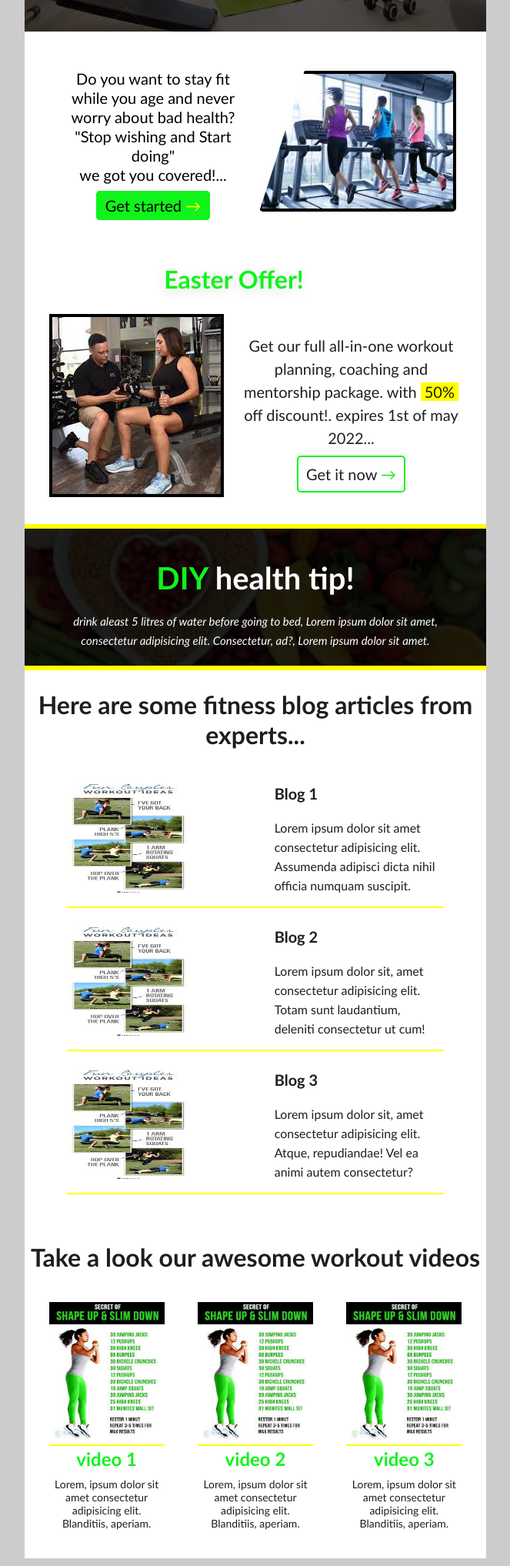
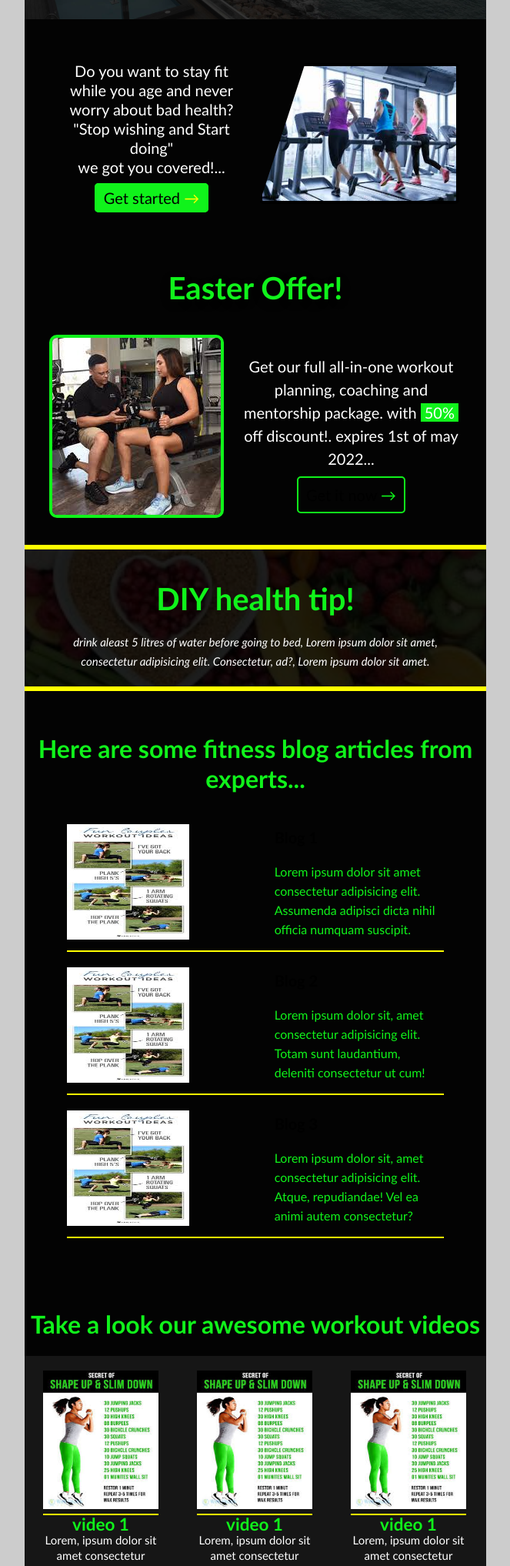
Before and after one commit to EMMATTX/fitness-and-workout-email-template, a plain HTML site: page index.html in a window 1280 px wide. Shown: the part 427-2462 px from the top of the page at 77% size, without its empty margins (308-971 px from the left). Drawn offline with Linux system fonts and the light colour scheme.

Commit message:
tweaks for responsiveness

```diff
--- a/index.html
+++ b/index.html
@@ -64,7 +64,7 @@
 		.main{
 
 			max-width: 600px;
-			background-color: #ffffff;
+			background-color: #000000e1;
 			font-family: sans-serif;
 			color: #000000;
 			/* border: #808080 3px solid !important; */
@@ -79,7 +79,7 @@
 		.two-columns .column{
 			width: 100%;
 			max-width: 300px;
-			display: inline ;
+			display: inline-block;
 			vertical-align: top;
 			text-align: center;
 		}
@@ -126,6 +126,50 @@
 			cursor: pointer;
 
 		}
+
+		.cta-content>p{
+			padding: 5px 0 15px 0 !important;
+		}
+
+		.cta-img{
+			clip-path: polygon(23% 0, 100% 0%, 100% 100%, 0 100% );
+			width: 275px;
+			max-width: 100%;
+			margin: 7px 0;
+			border-radius: 5px;
+			border-top: 4px #000000 solid;
+			border-right: 4px #000000 solid;
+			border-bottom: 4px #000000 solid;
+			border-left: 4px #000000 solid;
+		}
+
+		.three-columns{
+			text-align: center;
+			font-size: 0;
+			padding: 15px 0 25px;
+		}
+
+		.three-columns .column{
+			width: 100%;
+			max-width: 200px;
+			display: inline-block;
+			vertical-align: top;
+			text-align: center;
+			background-color: #1a1919e1;
+		}
+
+		.three-columns .padding{
+			padding: 15px;
+
+		}
+
+		.three-columns .content{
+			font-size: 15px;
+			line-height: 20px;
+			padding: 0 5px;
+		}
+
+
 		.two-columns .last p{
 			font-size: 20px;
 		}
@@ -165,9 +209,9 @@
 
 
 
-		@media screen and  (max-width:450px) {
+		@media screen and (max-width:450px) {
 			.main{
-				max-width: 100% !important;
+				width: 100% !important;
 				font-size: 100% !important;
 
 			}
@@ -179,6 +223,69 @@
 
 			.banner{
 				max-width: 100% !important;
+				height: auto;
+			}
+
+			.banner-con{
+				font-size: 100% !important;
+
+			}
+
+			.cta-two-columns {
+				text-align: center;
+				font-size: 0;
+
+			}
+
+			.cta-two-columns  .cta-column{
+				width: 100%;
+				display: inline-block;
+				vertical-align: top;
+				text-align: center;
+
+			}
+
+			.cta-content > p{
+				padding: 5px 20px 15px !important;
+			}
+
+			.cta-img{
+				clip-path: polygon(0 0, 100% 0%, 100% 100%, 0 100% );
+				width: 275px;
+				max-width: 100%;
+				margin: 7px 0;
+				border-radius: 5px;
+				border-top: 4px #000000 solid;
+				border-right: 4px #000000 solid;
+				border-bottom: 4px #000000 solid;
+				border-left: 4px #000000 solid;
+			}
+
+			.cta-coach-two-columns{
+				text-align: center;
+				font-size: 0;
+
+			}
+
+			.cta-coach-two-columns  .cta-coach-column{
+				width: 100%;
+				display: inline-block;
+				vertical-align: top;
+				text-align: center;
+
+			}
+
+			.blog-mobile-two-columns{
+				text-align: center;
+				font-size: 0;
+			}
+
+			.blog-mobile-two-columns  .blog-mobile-column{
+				width: 100%;
+				display: inline-block;
+				vertical-align: top;
+				text-align: center;
+
 			}
 
 		}
@@ -192,7 +299,7 @@
 	<center class="wrapper">
 
 		<!--preheader-->
-		<table width="100%" align="center" role="presentation" border="0" cellpadding="0" cellspacing="4" border-collapse="0" style="padding: 10px 0 !important;" class="preheader">
+		<table width="100%" align="center" role="presentation" border="0" cellpadding="0" cellspacing="0" border-collapse="0" style="padding: 10px 0 !important;" class="preheader">
 			<tr>
 				<td align="right" style="padding: 10px !important;">
 					<a title="browser view" href="#" style="text-decoration: underline; color: #000000e1;">
@@ -275,12 +382,12 @@
 			<!--banner with motivational quotes on top-->
 
 			<tr>
-				<td align="center" class="banner" style="background:  url(/img/banner1.jpeg) no-repeat center center/cover;">
+				<td align="center" class="banner" style="background:  url(/img/home-3.jpg) no-repeat center center/cover;">
 
-					<table role="presentation" width="100%" border="0" cellpadding="0" cellspacing="4"  border-collapse="0" class="banner-con" style=" padding: 40px 20px;">
+					<table role="presentation" width="100%" border="0" cellpadding="0" cellspacing="0"  border-collapse="0" class="banner-con" style=" padding: 40px 20px;">
 						<tr>
 							<td>
-								<h1 style="padding: 10px 30px 40px 30px; line-height: 55px">The <em style="color: #10f31b; font-style: italic;">greatest</em> asset you can have in a <span style="color: #ffff00;">life</span> time is <br/><strong style="font-weight:bolder; color: #10f31b;">"Good Health"</strong></h1>
+								<h1 style="padding: 10px 30px 40px !important; line-height: 55px">The <em style="color: #10f31b; font-style: italic;">greatest</em> asset you can have in a <span style="color: #ffff00;">life</span> time is <br/><strong style="font-weight:bolder; color: #10f31b;">"Good Health"</strong></h1>
 							</td>
 						</tr>
 
@@ -296,22 +403,25 @@
 
 			<!--1st call-to-action-->
 			<tr>
-				<td align="center" style="background-color: #ffffff">
-					<table align="center" width="90%" style="padding: 0; margin: 30px 10px; border-radius: 10px !important;" border="0" cellpadding="0" cellspacing="4"  border-collapse="0">
+				<td align="center" style="background-color: #000000e1">
+
+					<table align="center" width="100%" style="padding:40px 30px; border-radius: 10px !important;" border="0" cellpadding="0" cellspacing="0"  border-collapse="0" class="cta-two-columns">
 
 						<tr>
-							<td align="center" valign="middle" width="50%"  style=" float: left; padding: 10px;">
+
+							<td align="center"  width="50%"  style="float: right;vertical-align: bottom; padding: 10px 5px;" class="cta-column">
+								<img src="/img/banner2.jpeg" width="275" height="183" alt="people at the gym" class="cta-img">
+							</td>
+
+
+							<td align="center" valign="middle" width="50%"  style=" float: left; padding: 10px;" class="cta-column">
 								<div class="cta-content">
 
-									<p style="padding: 5px 0 15px 0 !important; line-height: 25px !important; color: #000000; font-size: 20px !important;">Do you want to stay fit while you age and never worry about bad health?<br>"Stop wishing and Start doing"<br> we got you covered!...</p>
+									<p style=" line-height: 25px !important; color: #ffffff; font-size: 20px !important;">Do you want to stay fit while you age and never worry about bad health?<br>"Stop wishing and Start doing"<br> we got you covered!...</p>
 
 									<a href="#" style="padding: 5px 10px !important; font-size: 20px; border: #10f31b 2px solid; border-radius:5px; color: #000000;">Get started <span style="color:#ffff00;">&rarr;</span></a>
 
 								</div>
-							</td>
-
-							<td align="right"  width="50%"  style="float: right;vertical-align: bottom; padding: 10px 5px;">
-								<img style="clip-path: polygon(23% 0, 100% 0%, 100% 100%, 0 100% );width: 275px; max-width: 100%; margin: 7px 0; border-radius: 5px; border-top: 4px #000000 solid;border-right: 4px #000000 solid;border-bottom: 4px #000000 solid; border-left: 4px #000000 solid;" src="/img/banner2.jpeg" width="275" height="183" alt="people at the gym">
 							</td>
 
 						</tr>
@@ -322,36 +432,35 @@
 
 			<!--easter offer and services section-->
 			<tr>
-				<td class="offer" style="text-align: center; background-color: #ffffff; padding:0 20px 20px !important;">
+				<td class="offer" style="text-align: center; background-color: #000000e1; padding:0 20px 20px !important;">
 
-					<table role="presentation" width="90%" align="center" cellpadding="0" cellspacing="4" border="0" border-collapse="0">
-						<tr>
-							<td height="6" align="left" style="background-color: #ffff00; ">
-							</td>
-							<td align="center">
-								<h1 style="padding: 10px !important; color: #10f31b; text-align: center;text-shadow: 0 4px 15px rgba(0, 0, 0, .15)!important;">Easter <strong>Offer!</strong></h1>
-
-							</td>
-
-							<td height="6" align="right" style="background-color: #ffff00; ">
-							</td>
-						</tr>
-					</table>
-
-					<table align="center" cell-padding="0" cell-spacing="0" border="0" border-collapse="0" role="presentation" width="100%" style="border-radius: 10px !important;">
+					<table role="presentation" width="100%" align="center" cellpadding="0" cellspacing="0" border="0" border-collapse="0">
 
 						<tr>
 
-							<td style="padding: 10px; border:none">
-								<img style=" border-top: 4px #000000 solid;border-right: 4px #000000 solid;border-bottom: 4px #000000 solid; border-left: 4px #000000 solid;" src="/img/coach.jpeg" alt="workout coach instructing">
+							<td align="center" style="padding: 15px 0 !important;">
+								<h1 style="padding: 10px !important; color: #10f31b; text-align: center;text-shadow: 0 4px 15px rgba(0, 0, 0, .15)!important; font-size: 40px;">Easter <strong>Offer!</strong></h1>
+
+							</td>
+						</tr>
+
+
+					</table>
+
+					<table align="center" cell-padding="0" cell-spacing="0" border="0" border-collapse="0" role="presentation" width="100%" style="border-radius: 10px !important;" class="cta-coach-two-columns">
+
+						<tr>
+
+							<td style="padding: 10px; border:none" class="cta-coach-column">
+								<img style="border-radius: 10px; border-top: 4px #10f31b solid;border-right: 4px #10f31b solid;border-bottom: 4px #10f31b solid; border-left: 4px #10f31b solid;" src="/img/coach.jpeg" alt="workout coach instructing">
 							</td>
 
-							<td style="padding: 10px 10px 5px !important;">
+							<td style="padding: 10px 10px 5px !important;" class="cta-coach-column">
 
-								<p style="padding: 0 0 20px !important; color: #000000e1; font-size: 20px; line-height: 30px; ">
+								<p style="padding: 0 0 20px !important; color: #ffffff; font-size: 20px; line-height: 30px; ">
 
 									Get our full all-in-one workout planning, coaching and mentorship package.
-									with <span style="background-color:#ffff00; padding: 0 5px;">50%</span> off discount!. expires 1st of may 2022...
+									with <span style="background-color:#10f31b; padding: 0 5px;">50%</span> off discount!. expires 1st of may 2022...
 
 								</p>
 
@@ -378,14 +487,14 @@
 
 			<!--DIY, tip and advice-->
 			<tr>
-				<td style="text-align:center; background: url(/img/pro-tip-banner.jpeg) no-repeat center center/cover; width: 600px; max-width: 100%;" >
+				<td style="text-align:center; background: url(/img/pro-tip-banner.jpeg) no-repeat center center/cover; max-width: 100%;" >
 
 
 
 					<div style="background-color: #000000e1; top: 0;
 					left: 0; color: #ffffff; ">
 
-						<h2 style="padding: 40px 0 10px; font-size: 40px; font-weight: bolder;"><span style="color: #10f31b;">DIY</span> health tip!</h2>
+						<h2 style="color: #10f31b;padding: 40px 0 10px; font-size: 40px; font-weight: bolder;"><span style="color: #10f31b;">DIY</span> health tip!</h2>
 
 						<p style="font-style: italic; font-size: 15px; line-height: 25px; padding: 10px 30px 20px;">
 							drink aleast 5 litres of water before going to bed,
@@ -402,17 +511,18 @@
 
 			<!--border-->
 			<tr style="margin: 15px 0 0 10px">
-				<td height="6" width="400" align="center" style="background-color: #ffff00; "></td>
+				<td height="6" width="400" align="center" style="background-color: #ffff00; ">
+				</td>
 
 			</tr>
 
 
 			<!--blog post section with 1col3row(2col->image and blog description resp #stacked)->mobile and 1col3row(2col->image and blog description resp side-by-side)->desltop/tablet-->
 			<tr>
-				<td align="center" style="color: #000000e1; background-color: #ffffff; ">
+				<td align="center" style="color: #10f31b; background-color: #000000e1; padding: 30px 0 !important; ">
 
 					<!--one column mobile view-->
-					<table align="center" role="presentation" width="96%" cellspacing="0" border="0" cellpadding="0" style="background-color: #ffffff; border-radius: 10px; padding: 25px 0 0;" class="desktop-column mobile-column">
+					<table align="center" role="presentation" width="96%" cellspacing="0" border="0" cellpadding="0" style="padding: 25px 0 0;">
 
 						<tr>
 							<td align="center" class="blog">
@@ -430,12 +540,12 @@
 
 												<!--two columns-->
 												<tr>
-													<td style="display: inline;">
+													<td  class="blog-mobile-two-columns">
 
 														<!--left column-->
-														<table role="presentation" width="47%" align="left" cellspacing="0" border="0" cellpadding="0" >
+														<table role="presentation" width="47%" align="left" cellspacing="0" border="0" cellpadding="0" class="blog-mobile-column">
 															<tr>
-																<td align="left" class="image">
+																<td class="image">
 																	<img src="/img/blogpost1.jpeg" alt="" width="159" height="150" style="width: 159px; height: 150px; max-width: 100%;">
 
 
@@ -444,7 +554,7 @@
 														</table>
 
 														<!--right column-->
-														<table role="presentation" width="47%" align="right" cellspacing="0" border="0" cellpadding="0">
+														<table role="presentation" width="47%" align="right" cellspacing="0" border="0" cellpadding="0" class="blog-mobile-column">
 															<tr>
 																<td align="left" class="content">
 																	<a href="" target="_blank" style="text-decoration: none; font-weight: bolder; "><p style="color: #000000e1; padding: 5px 10px;font-size: 20px;">Blog 1</p></a>
@@ -456,7 +566,7 @@
 
 
 														<!--blog1 border-->
-														<table role="presentation" width="100%" align="right" cellspacing="0" border="0" cellpadding="0">
+														<table role="presentation" width="100%" cellspacing="0" border="0" cellpadding="0">
 															<tr>
 																<td height="2" style="background-color: #ffff00; "></td>
 
@@ -471,10 +581,12 @@
 
 											<!--blog 2-->
 											<table role="presentation" width="95%" cellspacing="0" border="0" cellpadding="0" style="padding: 10px !important;">
+
+												<!--two columns-->
 												<tr>
-													<td style="display: inline; ">
-														<!--two columns-->
-														<table role="presentation" width="47%" align="left" cellspacing="0" border="0" cellpadding="0" >
+													<td class="blog-mobile-two-columns">
+														<!-- left column -->
+														<table role="presentation" width="47%" align="left" cellspacing="0" border="0" cellpadding="0" class="blog-mobile-column">
 															<tr>
 																<td align="left" class="image">
 																	<img src="/img/blogpost1.jpeg" alt="" width="159" height="150" style="width: 159px; height: 150px; max-width: 100%;">
@@ -483,8 +595,8 @@
 																</td>
 															</tr>
 														</table>
-
-														<table role="presentation" width="47%" align="right" cellspacing="0" border="0" cellpadding="0">
+														<!-- right column -->
+														<table role="presentation" width="47%" align="right" cellspacing="0" border="0" cellpadding="0" class="blog-mobile-column">
 															<tr>
 																<td align="left" class="content">
 																	<a href="" target="_blank" style="text-decoration: none; font-weight: bolder; "><p style="color: #000000e1;  padding: 5px 10px;font-size: 20px;">Blog 2</p></a>
@@ -496,7 +608,7 @@
 
 
 														<!--blog2 border-->
-														<table role="presentation" width="100%" align="right" cellspacing="0" border="0" cellpadding="0">
+														<table role="presentation" width="100%" cellspacing="0" border="0" cellpadding="0">
 															<tr style="margin: 15px 0 0 10px">
 																<td height="2" style="background-color: #ffff00; "></td>
 
@@ -513,20 +625,22 @@
 
 											<!--blog 3-->
 											<table role="presentation" width="95%" cellspacing="0" border="0" cellpadding="0" style="padding: 10px !important;">
+
+												<!--two columns-->
 												<tr>
-													<td style="display: inline;">
-														<!--two columns-->
-														<table role="presentation" width="47%" align="left" cellspacing="0" border="0" cellpadding="0">
+													<td class="blog-mobile-two-columns">
+														<!-- left column -->
+														<table role="presentation" width="47%" align="left" cellspacing="0" border="0" cellpadding="0" class="blog-mobile-column">
 															<tr>
-																<td align="left" class="image">
+																<td class="image">
 
 																	<img src="/img/blogpost1.jpeg" alt="" width="159" height="150" style="width: 159px; height: 150px; max-width: 100%;">
 
 																</td>
 															</tr>
 														</table>
-
-														<table role="presentation" width="47%" align="right" cellspacing="0" border="0" cellpadding="0">
+														<!-- right column -->
+														<table role="presentation" width="47%" align="right" cellspacing="0" border="0" cellpadding="0" class="blog-mobile-column">
 															<tr>
 																<td align="left" class="content">
 																	<a href="" target="_blank" style="text-decoration: none; font-weight: bolder; "><p style="color: #000000e1; padding: 5px 10px;font-size: 20px;">Blog 3</p></a>
@@ -576,24 +690,30 @@
 			<!--videos tutorials with 1col3row(inside-each:2col, 1 for thumbnail and title/desp resp #stacked)->mobile and 3col(inside-each:2col, 1 for thumbnail and title/desp resp)1row->desktop/tablet-->
 
 			<tr>
-				<td align="center" style="color: #000000e1; background-color: #ffffff; ">
-
+				<td style="background-color: #000000e1;">
 					<!--videos section-->
 					<table role="presentation" align="center" width="100%" border="0" border-collapse="0" cell-padding="0" cell-spacing="0" style="padding: 20px 0 5px !important;">
 						<tr>
-							<td align="center" class="blog">
-								<h1 style="font-weight: bolder;">Take a look our awesome workout videos</h1>
+							<td align="center">
+								<h1 style="font-weight: bolder; color: #10f31b;">Take a look our awesome workout videos</h1>
 							</td>
 						</tr>
 					</table>
+				</td>
+			</tr>
 
-					<table align="center" role="presentation" width="100%" cellspacing="0" border="0" cellpadding="0" style="padding: 25px 10px;" class="desktop-column mobile-column">
+			<!-- videos -->
+
+			<tr>
+				<td class="three-columns" width="100%" style="background-color: #000000e1;">
+
+					<!-- video 1 -->
+					<table class="column">
 
 						<tr>
-							<!--video 1-->
-							<td align="center" style="padding: 5px 0 0; border-radius: 10px;">
+							<td class="padding">
 
-								<table width="150" role="presentation" border="0" align="center" cell-padding="0" cell-spacing="0" border-collapse="0">
+								<table class="content" style="color: #ffffff;">
 									<tr>
 										<td align="center">
 											<a href="#"><img height="180" width="150" src="/img/blogpost2.jpeg" alt="video/tutorial"></a>
@@ -613,7 +733,7 @@
 													<h2>video 1</h2>
 												</a>
 
-												<p style="padding: 10px 0; font-size: 14px;">Lorem, ipsum dolor sit amet consectetur adipisicing elit. Blanditiis, aperiam.</p>
+												<p>Lorem, ipsum dolor sit amet consectetur adipisicing elit. Blanditiis, aperiam.</p>
 											</div>
 										</td>
 									</tr>
@@ -622,29 +742,37 @@
 
 							</td>
 
-							<!--video 2-->
-							<td align="center" style="padding: 5px 0 0; border-radius: 10px;">
 
-								<table width="150" role="presentation" border="0" align="center" cell-padding="0" cell-spacing="0" border-collapse="0">
+						</tr>
+					</table>
+
+					<!-- video 2 -->
+					<table class="column">
+						<tr>
+
+							<td class="padding">
+
+								<table class="content" style="color: #ffffff;">
 									<tr>
-										<td width="33.33%" align="center">
+										<td align="center">
 											<a href="#"><img height="180" width="150" src="/img/blogpost2.jpeg" alt="video/tutorial"></a>
+
 										</td>
 									</tr>
 
 									<tr>
-										<td height="2" width="33.33%" style="background-color: #ffff00; "></td>
+										<td height="2" width="150" style="background-color: #ffff00; "></td>
 
 									</tr>
 
 									<tr>
-										<td width="33.33%" align="center">
+										<td align="center">
 											<div style="text-align: center;">
 												<a style="color:#10f31b;" href="#">
-													<h2>video 2</h2>
+													<h2>video 1</h2>
 												</a>
 
-												<p style="padding: 10px 0; font-size: 14px;">Lorem, ipsum dolor sit amet consectetur adipisicing elit. Blanditiis, aperiam.</p>
+												<p>Lorem, ipsum dolor sit amet consectetur adipisicing elit. Blanditiis, aperiam.</p>
 											</div>
 										</td>
 									</tr>
@@ -653,18 +781,25 @@
 
 							</td>
 
-							<!--video 3-->
-							<td align="center" style="padding: 5px 0 0; border-radius: 10px;">
 
-								<table width="150" role="presentation" border="0" align="center" cell-padding="0" cell-spacing="0" border-collapse="0">
+						</tr>
+					</table>
+
+					<!-- video 3 -->
+					<table class="column">
+						<tr>
+							<td class="padding">
+
+								<table class="content" style="color: #ffffff;">
 									<tr>
 										<td align="center">
 											<a href="#"><img height="180" width="150" src="/img/blogpost2.jpeg" alt="video/tutorial"></a>
+
 										</td>
 									</tr>
 
 									<tr>
-										<td height="2"  style="background-color: #ffff00; "></td>
+										<td height="2" width="150" style="background-color: #ffff00; "></td>
 
 									</tr>
 
@@ -672,27 +807,25 @@
 										<td align="center">
 											<div style="text-align: center;">
 												<a style="color:#10f31b;" href="#">
-													<h2>video 3</h2>
+													<h2>video 1</h2>
 												</a>
 
-												<p style="padding: 10px 0; font-size: 14px;">Lorem, ipsum dolor sit amet consectetur adipisicing elit. Blanditiis, aperiam.</p>
+												<p>Lorem, ipsum dolor sit amet consectetur adipisicing elit. Blanditiis, aperiam.</p>
 											</div>
 										</td>
 									</tr>
 
 								</table>
 
+							</td>
 
-							</td>
+
 						</tr>
 					</table>
 
 
 				</td>
 			</tr>
-
-
-
 
 
 			<!--products, supplements and equipment sales offers with 2col3row->mobile and 3col2rol->desktop/tablet-->
@@ -717,7 +850,7 @@
 
 			<!--location, contacts, phone and socail handles mobile->stacked and desktop/tablet->2col1row(location/phone and social-handles resp.)-->
 			<tr>
-				<td style="background-color: #cccccc; text-align: center; padding: 20px 10px 10px; ">
+				<td style="background-color: #000000e1; text-align: center; padding: 20px 10px 10px;">
 					<table role="presentation" width="100%" class="footer">
 
 
@@ -738,7 +871,7 @@
 
 						<!--contact info / NAP data-->
 						<tr>
-							<td style="line-height: 25px;">
+							<td style="line-height: 25px; color: #ffffff;">
 
 								<p style="padding: 10px; font-size: 14px;"> Street Road, City, State<br> <a href="mailto:support@greenfitx.com" style="color: #008000;">support@greenfitx.com</a><br><a href="tel:34536333436" style="color: #008000;">34536333436</a></p>
 
@@ -762,7 +895,7 @@
 
 						<!--unsubcribe and manage preferences-->
 						<tr>
-							<td style="padding: 10px 10px 20px;">
+							<td style="padding: 10px 10px 20px; color: #ffffff;">
 
 								<p style="font-size: 12px;">
 
@@ -776,8 +909,14 @@
 
 					</table>
 
+
+				</td>
+			</tr>
+
+			<tr>
+				<td>
 					<!--bottom footer-->
-					<table width="100%" role="presentation" align="center" class="bottom-f" style="background-color: #cccccc; font-size: smaller; text-align: center; display: inline;">
+					<table width="100%" role="presentation" align="center" class="bottom-f" style="background-color: #ffff00; font-size: smaller; text-align: center; ">
 						<tr>
 							<td>
 								<p style="padding: 10px 30px;">&copy; 2012 - 2022 GreenFitX, Inc. All Rights Reserved. Designed by <a href="https://github.com/EMMATTA">Emmanuel Chukwuka</a></p>
@@ -797,13 +936,6 @@
 				</td>
 			</tr>
 
-
-			<!--bottom border-->
-			<!-- <tr>
-				<td height="6" style="background-color: #ffff00;"></td>
-			</tr> -->
-
-
 		</table>
 
 	</center>
```
Also changed, not shown: img/home-3.jpg (added).
